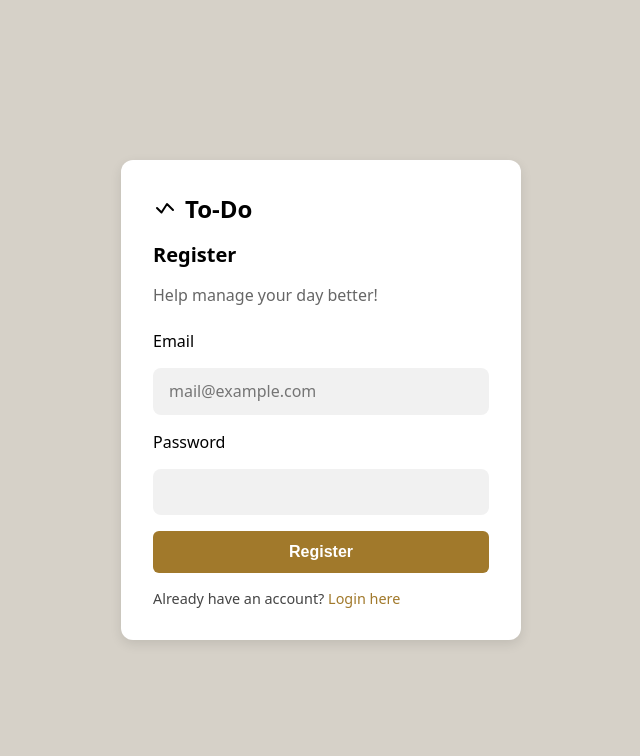
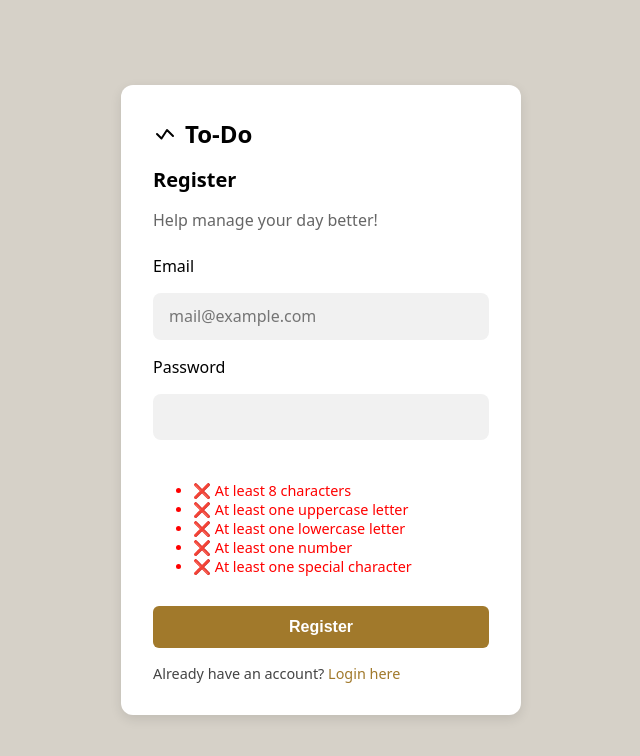
Before and after one commit to NicoleSung/project3_todo, a React (Vite) app in the folder client/: page /register in a window 1280 px wide. Shown: the top 756 px of the page, without its empty margins (319-959 px from the left). Built offline with nearby package versions, Linux system fonts and the light colour scheme; what amazon-cognito-identity-js would draw is missing.

Commit message:
Updated client- and server-side files.

```diff
--- a/client/src/awsConfig.tsx
+++ b/client/src/awsConfig.tsx
@@ -2,7 +2,6 @@ import { CognitoUserPool } from "amazon-cognito-identity-js";
 
 const poolData = {
   UserPoolId: "us-east-1_QQ0vo4TRv",
-  // ClientId: "3g6mpmbhvs83kue3cqq1q04nuc",
   ClientId: "2j7j8tflnfc41ns06v2eds46fl",
 };
 
--- a/client/src/components/auth/Register.tsx
+++ b/client/src/components/auth/Register.tsx
@@ -1,6 +1,7 @@
 // import React, { useState, ChangeEvent, FormEvent } from 'react';
 // import { useNavigate } from 'react-router-dom';
 // import styles from './auth.module.css';
+// import UserPool from '../../awsConfig';
 
 // export default function Register() {
 //   const [form, setForm] = useState<{ username: string; password: string }>({
@@ -15,26 +16,18 @@
 //     setForm({ ...form, [e.target.name]: e.target.value });
 //   };
 
-//   const handleSubmit = async (e: FormEvent<HTMLFormElement>) => {
+//   const handleSubmit = (e: FormEvent<HTMLFormElement>) => {
 //     e.preventDefault();
 
-//     const res = await fetch('/api/auth/register', {
-//       method: 'POST',
-//       headers: { 'Content-Type': 'application/json' },
-//       credentials: 'include',
-//       body: JSON.stringify(form),
+//     UserPool.signUp(form.username, form.password, [], null, (err, data) => {
+//       if (err) {
+//         console.error('Registration error:', err);
+//         setError(err.message || 'Registration failed');
+//       } else {
+//         console.log('Registration success', data);
+//         navigate('/login');
+//       }
 //     });
-
-//     const data = await res.json();
-
-//     //debug line
-//     console.log('Register status:', res.status, 'data:', data);
-
-//     if (!res.ok) {
-//       setError(data.error || 'Registration failed');
-//     } else {
-//       navigate('/login');
-//     }
 //   };
 
 //   return (
@@ -79,6 +72,7 @@
 //   );
 // }
 
+
 import React, { useState, ChangeEvent, FormEvent } from 'react';
 import { useNavigate } from 'react-router-dom';
 import styles from './auth.module.css';
@@ -93,6 +87,13 @@ export default function Register() {
   const [error, setError] = useState<string>('');
   const navigate = useNavigate();
 
+  // Real-time password checks
+  const isLongEnough = form.password.length >= 8;
+  const hasUppercase = /[A-Z]/.test(form.password);
+  const hasLowercase = /[a-z]/.test(form.password);
+  const hasNumber = /[0-9]/.test(form.password);
+  const hasSpecialChar = /[!@#$%^&*(),.?":{}|<>]/.test(form.password);
+
   const handleChange = (e: ChangeEvent<HTMLInputElement>) => {
     setForm({ ...form, [e.target.name]: e.target.value });
   };
@@ -103,7 +104,13 @@ export default function Register() {
     UserPool.signUp(form.username, form.password, [], null, (err, data) => {
       if (err) {
         console.error('Registration error:', err);
-        setError(err.message || 'Registration failed');
+
+        if (err.code === 'InvalidPasswordException') {
+          setError('Password must be at least 8 characters long and include uppercase letters, lowercase letters, numbers, and special characters.');
+        } else {
+          setError(err.message || 'Registration failed');
+        }
+
       } else {
         console.log('Registration success', data);
         navigate('/login');
@@ -138,10 +145,42 @@ export default function Register() {
 
       <form onSubmit={handleSubmit}>
         <label>Email</label>
-        <input name="username" type="text" placeholder="mail@example.com" required onChange={handleChange} />
+        <input
+          name="username"
+          type="text"
+          placeholder="mail@example.com"
+          required
+          onChange={handleChange}
+        />
 
         <label>Password</label>
-        <input name="password" type="password" required onChange={handleChange} />
+        <input
+          name="password"
+          type="password"
+          required
+          onChange={handleChange}
+        />
+
+        {/* Password live validation */}
+        <div className={styles['password-requirements']}>
+          <ul>
+            <li style={{ color: isLongEnough ? 'green' : 'red' }}>
+              {isLongEnough ? '✅' : '❌'} At least 8 characters
+            </li>
+            <li style={{ color: hasUppercase ? 'green' : 'red' }}>
+              {hasUppercase ? '✅' : '❌'} At least one uppercase letter
+            </li>
+            <li style={{ color: hasLowercase ? 'green' : 'red' }}>
+              {hasLowercase ? '✅' : '❌'} At least one lowercase letter
+            </li>
+            <li style={{ color: hasNumber ? 'green' : 'red' }}>
+              {hasNumber ? '✅' : '❌'} At least one number
+            </li>
+            <li style={{ color: hasSpecialChar ? 'green' : 'red' }}>
+              {hasSpecialChar ? '✅' : '❌'} At least one special character
+            </li>
+          </ul>
+        </div>
 
         <button type="submit">Register</button>
       </form>
--- a/client/src/components/auth/auth.module.css
+++ b/client/src/components/auth/auth.module.css
@@ -129,3 +129,8 @@ button {
     padding: 0.6rem;
   }
 }
+
+.password-requirements {
+  margin-top: 10px;
+  font-size: 0.9rem;
+}
```
Also changed, not shown: client/src/components/auth/Login.tsx (+0 -88 lines), 2 other files (tests, documents, lock files or other folders).
